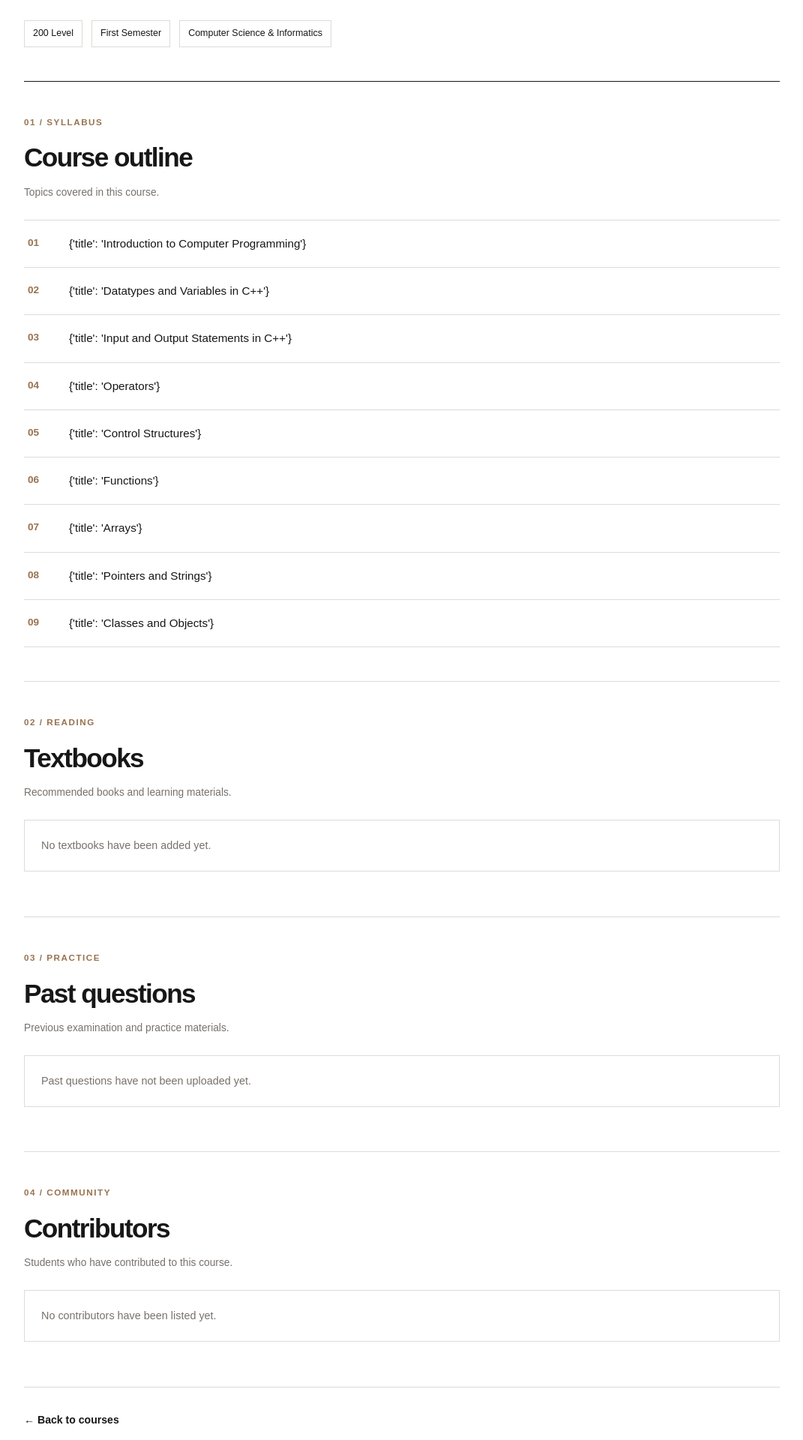
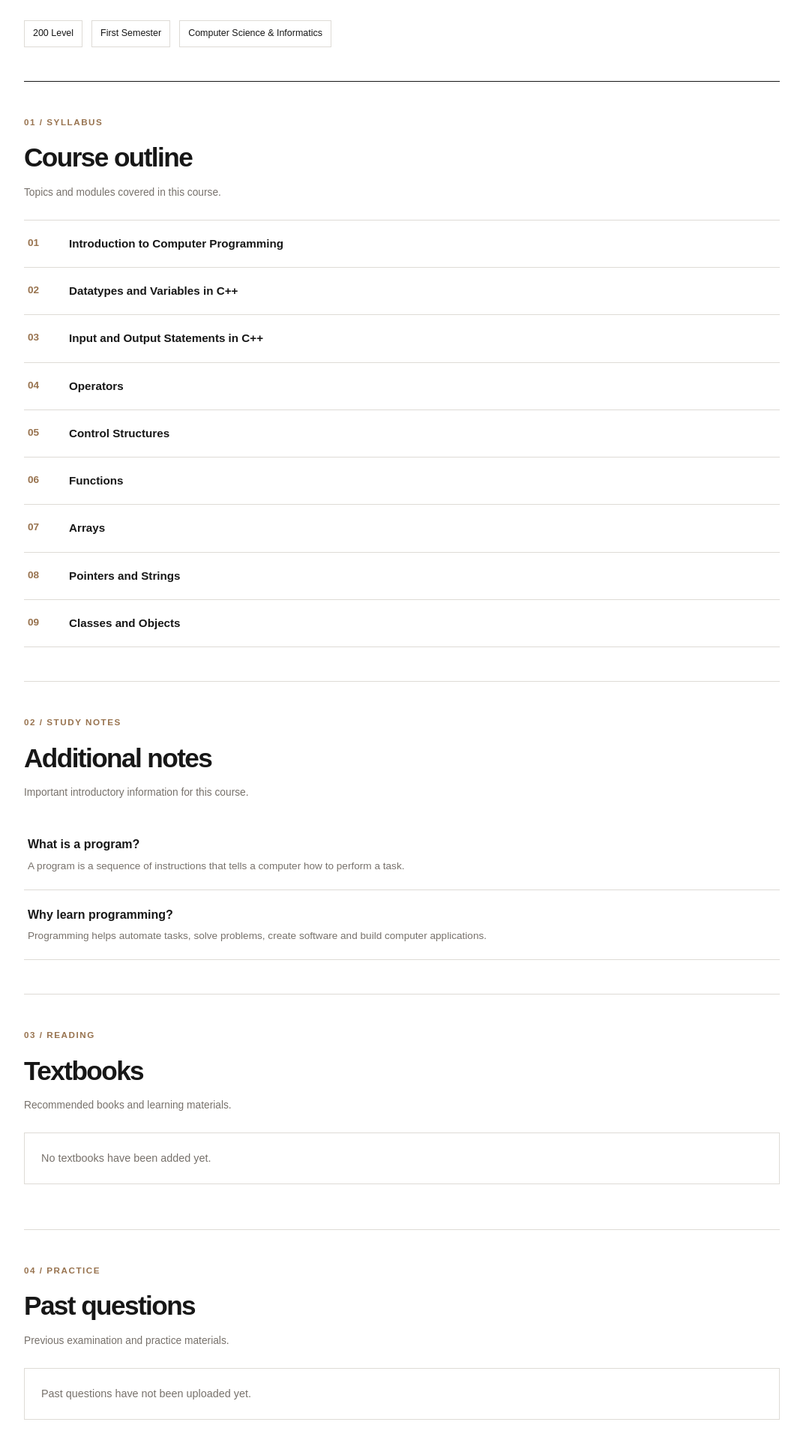
Before and after one commit to AgainBuilds/CampusCorrect, a FastAPI app: page /course/2 in a window 1280 px wide. Shown: the part 378-2298 px from the top of the page at 75% size, without its empty margins (104-1175 px from the left). Run offline with FastAPI, Linux system fonts and the light colour scheme.

Commit message:
Update course.html

```diff
--- a/app/templates/course.html
+++ b/app/templates/course.html
@@ -4,6 +4,7 @@
 {% block title %}{{ course.code }} · CampusCorrect{% endblock %}
 
 {% block content %}
+
 <section class="academic-page course-page">
 
     <nav class="academic-breadcrumb" aria-label="Breadcrumb">
@@ -18,7 +19,11 @@
         <span>{{ course.code }}</span>
     </nav>
 
+
+    <!-- COURSE HEADER -->
+
     <header class="course-hero">
+
         <p class="eyebrow">COURSE MATERIAL</p>
 
         <h1>{{ course.code }}</h1>
@@ -29,55 +34,161 @@
 
         <div class="course-information">
             <span>{{ course.level }} Level</span>
+
             <span>
                 {{ "First Semester" if course.semester == "1" else "Second Semester" }}
             </span>
+
             {% if course.programme %}
                 <span>{{ course.programme.name }}</span>
             {% endif %}
         </div>
+
+        {% if course_data.teacher %}
+            <p class="course-teacher">
+                Lecturer: {{ course_data.teacher }}
+            </p>
+        {% endif %}
+
     </header>
+
 
     <div class="course-content">
 
+
+        <!-- COURSE DEFINITION -->
+
+        {% if course_data.definition %}
+
+        <section class="course-section" id="definition">
+
+            <div class="course-section-heading">
+                <p class="eyebrow">INTRODUCTION</p>
+                <h2>Course definition</h2>
+            </div>
+
+            <p class="course-definition">
+                {{ course_data.definition }}
+            </p>
+
+        </section>
+
+        {% endif %}
+
+
         <!-- COURSE OUTLINE -->
+
         <section class="course-section" id="outline">
+
             <div class="course-section-heading">
                 <p class="eyebrow">01 / SYLLABUS</p>
                 <h2>Course outline</h2>
-                <p>Topics covered in this course.</p>
+                <p>Topics and modules covered in this course.</p>
             </div>
 
             {% if course_data and course_data.outline %}
+
                 <ol class="outline-list">
+
                     {% for topic in course_data.outline %}
+
                     <li>
+
                         <span class="outline-number">
                             {{ "%02d"|format(loop.index) }}
                         </span>
-                            <span class="outline-topic">{{ topic }}</span>
+
+                        <div class="outline-topic">
+
+                            {% if topic.title is defined %}
+
+                                <strong>{{ topic.title }}</strong>
+
+                                {% if topic.topics %}
+
+                                    <ul class="outline-subtopics">
+
+                                        {% for subtopic in topic.topics %}
+                                            <li>{{ subtopic }}</li>
+                                        {% endfor %}
+
+                                    </ul>
+
+                                {% endif %}
+
+                            {% else %}
+
+                                {{ topic }}
+
+                            {% endif %}
+
+                        </div>
+
                     </li>
+
                     {% endfor %}
+
                 </ol>
+
             {% else %}
+
                 <p class="section-empty">
                     The course outline has not been added yet.
                 </p>
+
             {% endif %}
+
         </section>
 
+
+        <!-- ADDITIONAL COURSE NOTES -->
+
+        {% if course_data.notes %}
+
+        <section class="course-section" id="notes">
+
+            <div class="course-section-heading">
+                <p class="eyebrow">02 / STUDY NOTES</p>
+                <h2>Additional notes</h2>
+                <p>Important introductory information for this course.</p>
+            </div>
+
+            {% for note in course_data.notes %}
+
+                <article class="material-item">
+
+                    <div>
+                        <h3>{{ note.title }}</h3>
+                        <p>{{ note.content }}</p>
+                    </div>
+
+                </article>
+
+            {% endfor %}
+
+        </section>
+
+        {% endif %}
+
+
         <!-- TEXTBOOKS -->
+
         <section class="course-section" id="textbooks">
+
             <div class="course-section-heading">
-                <p class="eyebrow">02 / READING</p>
+                <p class="eyebrow">03 / READING</p>
                 <h2>Textbooks</h2>
                 <p>Recommended books and learning materials.</p>
             </div>
 
             {% if course_data and course_data.textbooks %}
+
                 <div class="material-list">
+
                     {% for book in course_data.textbooks %}
+
                     <article class="material-item">
+
                         <div>
                             <h3>{{ book.title }}</h3>
 
@@ -91,33 +202,48 @@
                         </div>
 
                         {% if book.url %}
-                                <a href="{{ book.url }}" target="_blank"
+                            <a href="{{ book.url }}"
+                               target="_blank"
                                rel="noopener noreferrer">
                                 Open resource →
                             </a>
                         {% endif %}
+
                     </article>
+
                     {% endfor %}
+
                 </div>
+
             {% else %}
+
                 <p class="section-empty">
                     No textbooks have been added yet.
                 </p>
+
             {% endif %}
+
         </section>
 
+
         <!-- PAST QUESTIONS -->
+
         <section class="course-section" id="past-questions">
+
             <div class="course-section-heading">
-                <p class="eyebrow">03 / PRACTICE</p>
+                <p class="eyebrow">04 / PRACTICE</p>
                 <h2>Past questions</h2>
                 <p>Previous examination and practice materials.</p>
             </div>
 
             {% if course_data and course_data.past_questions %}
+
                 <div class="material-list">
+
                     {% for question in course_data.past_questions %}
+
                     <article class="material-item">
+
                         <div>
                             <h3>{{ question.title }}</h3>
 
@@ -131,33 +257,48 @@
                         </div>
 
                         {% if question.url %}
-                                <a href="{{ question.url }}" target="_blank"
+                            <a href="{{ question.url }}"
+                               target="_blank"
                                rel="noopener noreferrer">
                                 View questions →
                             </a>
                         {% endif %}
+
                     </article>
+
                     {% endfor %}
+
                 </div>
+
             {% else %}
+
                 <p class="section-empty">
                     Past questions have not been uploaded yet.
                 </p>
+
             {% endif %}
+
         </section>
 
+
         <!-- CONTRIBUTORS -->
+
         <section class="course-section" id="contributors">
+
             <div class="course-section-heading">
-                <p class="eyebrow">04 / COMMUNITY</p>
+                <p class="eyebrow">05 / COMMUNITY</p>
                 <h2>Contributors</h2>
                 <p>Students who have contributed to this course.</p>
             </div>
 
             {% if course_data and course_data.contributors %}
+
                 <div class="contributor-list">
+
                     {% for contributor in course_data.contributors %}
+
                     <article class="contributor-item">
+
                         <div>
                             <h3>{{ contributor.name }}</h3>
 
@@ -171,23 +312,36 @@
                                 {{ contributor.contributions }} contribution{% if contributor.contributions != 1 %}s{% endif %}
                             </span>
                         {% endif %}
+
                     </article>
+
                     {% endfor %}
+
                 </div>
+
             {% else %}
+
                 <p class="section-empty">
                     No contributors have been listed yet.
                 </p>
+
             {% endif %}
+
         </section>
 
     </div>
 
+
+    <!-- BACK BUTTON -->
+
     <footer class="course-page-footer">
+
         <a href="/level/{{ course.level }}/semester/{{ course.semester }}">
             ← Back to courses
         </a>
+
     </footer>
 
 </section>
+
 {% endblock %}
```
Lines whose indentation alone changed are shown as unchanged.
